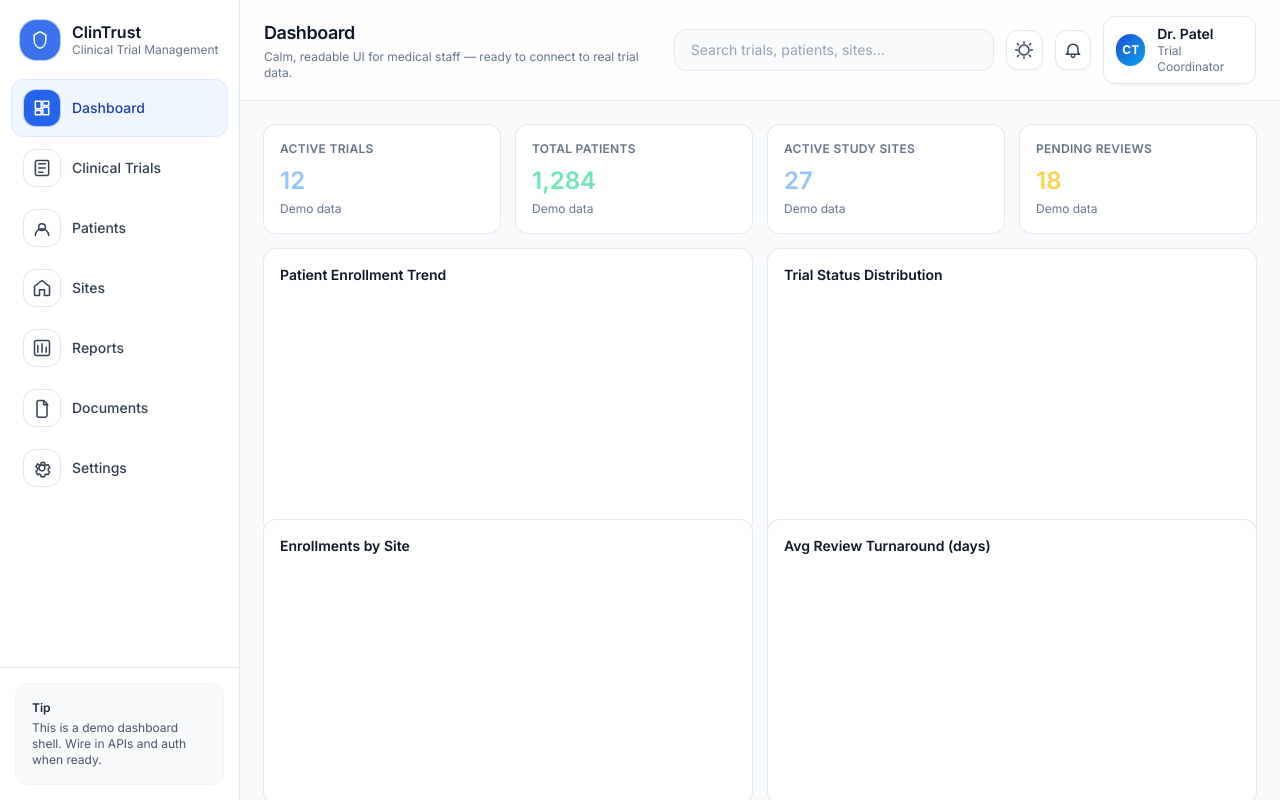
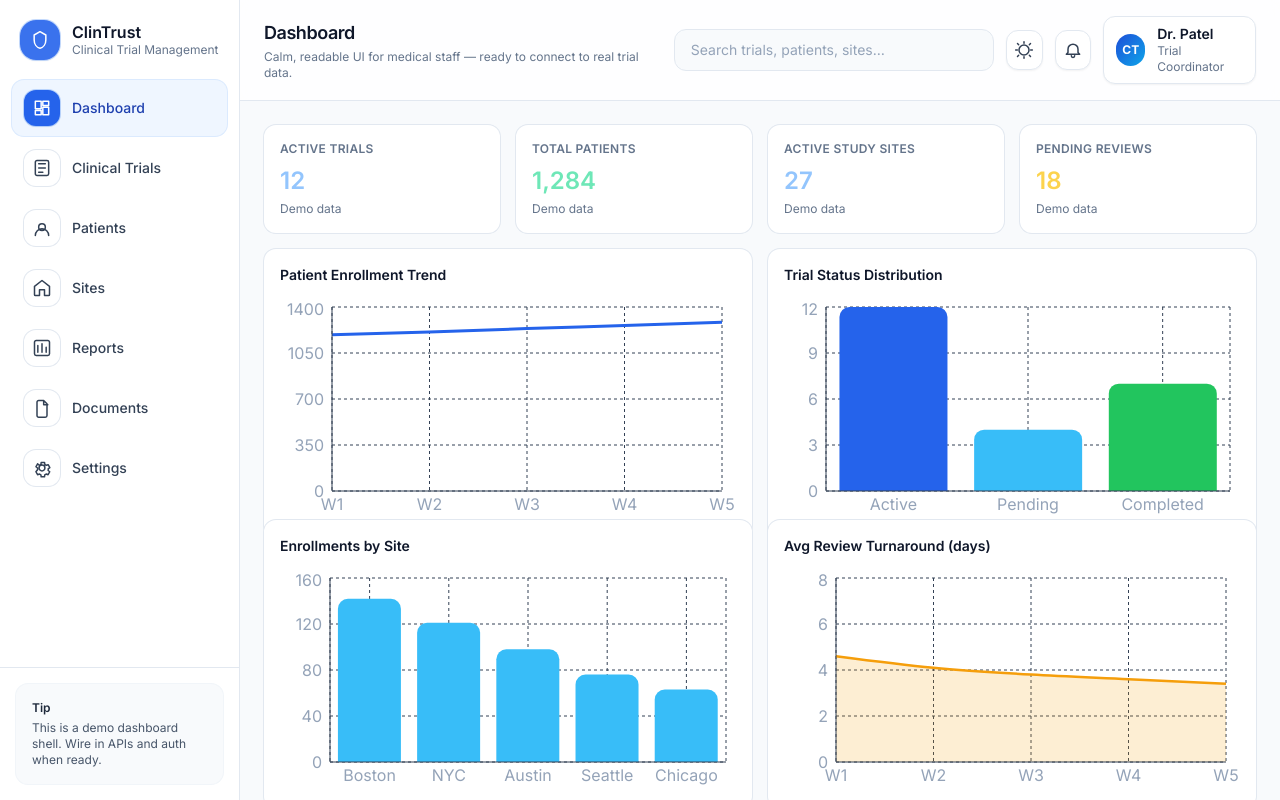
Before and after one commit to VamsiAketi/Test, a React (Vite) app: page /app/dashboard in a window 1280 px wide. Built offline with nearby package versions, Linux system fonts and the light colour scheme.

Commit message:
Fix recharts container sizing (set fixed heights, min-w-0)

```diff
--- a/src/dashboard/DashboardGrid.tsx
+++ b/src/dashboard/DashboardGrid.tsx
@@ -97,9 +97,9 @@ export function DashboardGrid() {
         </div>
 
         {/* Row 2: charts */}
-        <div className="col-span-12 min-h-0 xl:col-span-6">
+        <div className="col-span-12 min-h-0 min-w-0 xl:col-span-6">
           <Card title="Patient Enrollment Trend">
-            <div className="h-full min-h-[220px] w-full">
+            <div className="h-56 w-full">
               <ResponsiveContainer width="100%" height="100%">
                 <LineChart data={enrollmentTrend} margin={{ left: 8, right: 14, top: 10, bottom: 0 }}>
                   <CartesianGrid stroke="#334155" strokeDasharray="3 3" />
@@ -116,9 +116,9 @@ export function DashboardGrid() {
           </Card>
         </div>
 
-        <div className="col-span-12 min-h-0 xl:col-span-6">
+        <div className="col-span-12 min-h-0 min-w-0 xl:col-span-6">
           <Card title="Trial Status Distribution">
-            <div className="h-full min-h-[220px] w-full">
+            <div className="h-56 w-full">
               <ResponsiveContainer width="100%" height="100%">
                 <BarChart data={trialStatus} margin={{ left: 6, right: 10, top: 10, bottom: 0 }}>
                   <CartesianGrid stroke="#334155" strokeDasharray="3 3" />
@@ -152,9 +152,9 @@ export function DashboardGrid() {
         </div>
 
         {/* Row 3: analytics charts (fits on one screen) */}
-        <div className="col-span-12 min-h-0 xl:col-span-6">
+        <div className="col-span-12 min-h-0 min-w-0 xl:col-span-6">
           <Card title="Enrollments by Site">
-            <div className="h-full min-h-[220px] w-full">
+            <div className="h-56 w-full">
               <ResponsiveContainer width="100%" height="100%">
                 <BarChart data={siteEnrollments} margin={{ left: 6, right: 10, top: 10, bottom: 0 }}>
                   <CartesianGrid stroke="#334155" strokeDasharray="3 3" />
@@ -168,9 +168,9 @@ export function DashboardGrid() {
           </Card>
         </div>
 
-        <div className="col-span-12 min-h-0 xl:col-span-6">
+        <div className="col-span-12 min-h-0 min-w-0 xl:col-span-6">
           <Card title="Avg Review Turnaround (days)">
-            <div className="h-full min-h-[220px] w-full">
+            <div className="h-56 w-full">
               <ResponsiveContainer width="100%" height="100%">
                 <AreaChart data={reviewTurnaround} margin={{ left: 8, right: 14, top: 10, bottom: 0 }}>
                   <CartesianGrid stroke="#334155" strokeDasharray="3 3" />
```
